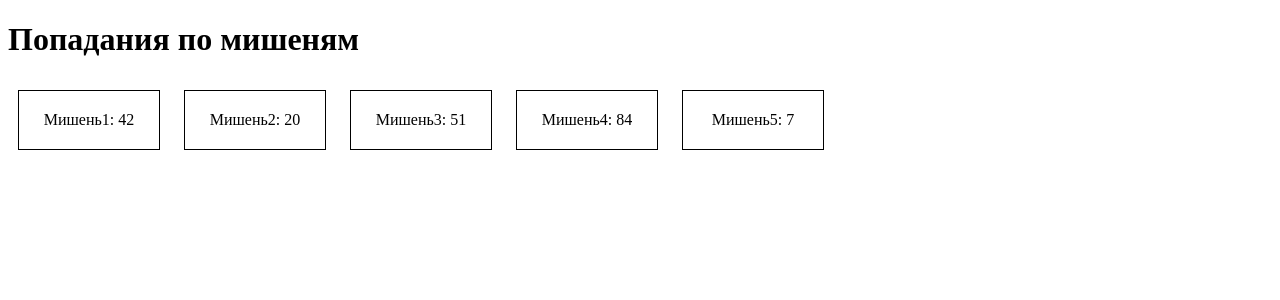
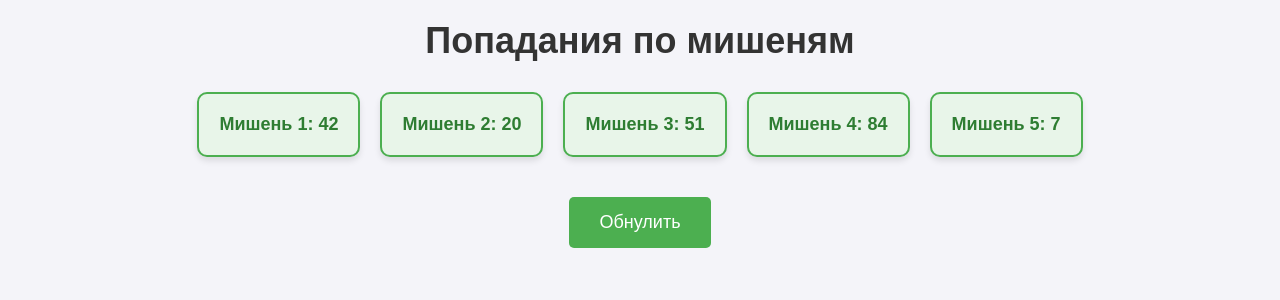
Before and after one commit to litovkaartem/arduino_to_orangepi, a Flask app: page / in a window 1280 px wide. Shown: the top 300 px of the page. Run offline with Flask 3, Linux system fonts and the light colour scheme.

Commit message:
modified:   app.py 	modified:   templates/index.html

```diff
--- a/app.py
+++ b/app.py
@@ -20,6 +20,10 @@ def random_values():
         "sen5": random.randint(1, 100),
     }
     return jsonify(values)
+#@app.route('/run-script')
+#def run_script():
+    # Кнопка обновить
+
 
 if __name__ == '__main__':
     app.run(host='0.0.0.0', port=5000, debug=True)
--- a/templates/index.html
+++ b/templates/index.html
@@ -5,36 +5,115 @@
     <meta name="viewport" content="width=device-width, initial-scale=1.0">
     <title>Orange Pi Sensors</title>
     <style>
+        /* Базовое оформление страницы */
+        body {
+            font-family: Arial, sans-serif;
+            margin: 0;
+            padding: 0;
+            display: flex;
+            flex-direction: column;
+            align-items: center;
+            background-color: #f4f4f9;
+        }
+
+        h1 {
+            margin: 20px 0;
+            font-size: 36px;
+            color: #333;
+        }
+
+        #sensors {
+            display: flex;
+            flex-wrap: wrap;
+            justify-content: center;
+        }
+
+        /* Оформление сенсоров */
         .sensor {
-            border: 1px solid black;
+            border: 2px solid #4caf50;
             margin: 10px;
             padding: 20px;
-            display: inline-block;
-            width: 100px;
+            border-radius: 10px;
+            background-color: #e8f5e9;
+            font-size: 18px;
+            font-weight: bold;
+            color: #2e7d32;
             text-align: center;
+            box-shadow: 0 4px 6px rgba(0, 0, 0, 0.1);
+            transition: transform 0.2s, box-shadow 0.2s;
+        }
+
+        .sensor:hover {
+            transform: scale(1.05);
+            box-shadow: 0 8px 12px rgba(0, 0, 0, 0.2);
+        }
+
+        /* Оформление кнопки */
+        .run-script-btn {
+            margin-top: 30px;
+            padding: 15px 30px;
+            font-size: 18px;
+            cursor: pointer;
+            background-color: #4caf50;
+            color: white;
+            border: none;
+            border-radius: 5px;
+            transition: background-color 0.3s ease, transform 0.2s ease;
+        }
+
+        .run-script-btn:hover {
+            background-color: #388e3c;
+            transform: scale(1.05);
+        }
+
+        .run-script-btn:active {
+            transform: scale(0.95);
+        }
+
+        /* Адаптивность */
+        @media (max-width: 768px) {
+            .sensor {
+                width: 80%;
+                margin: 10px 0;
+            }
         }
     </style>
 </head>
 <body>
     <h1>Попадания по мишеням</h1>
     <div id="sensors">
-        <div id="sen1" class="sensor">sen1: 0</div>
-        <div id="sen2" class="sensor">sen2: 0</div>
-        <div id="sen3" class="sensor">sen3: 0</div>
-        <div id="sen4" class="sensor">sen4: 0</div>
-        <div id="sen5" class="sensor">sen5: 0</div>
+        <div id="sen1" class="sensor">Мишень 1: 0</div>
+        <div id="sen2" class="sensor">Мишень 2: 0</div>
+        <div id="sen3" class="sensor">Мишень 3: 0</div>
+        <div id="sen4" class="sensor">Мишень 4: 0</div>
+        <div id="sen5" class="sensor">Мишень 5: 0</div>
     </div>
-
+    <!-- Кнопка для запуска Python-скрипта -->
+    <button class="run-script-btn" onclick="runPythonScript()">Обнулить</button>
     <script>
         function updateValues() {
             fetch('/random_values')
                 .then(response => response.json())
                 .then(data => {
-                    document.getElementById('sen1').innerText = `Мишень1: ${data.sen1}`;
-                    document.getElementById('sen2').innerText = `Мишень2: ${data.sen2}`;
-                    document.getElementById('sen3').innerText = `Мишень3: ${data.sen3}`;
-                    document.getElementById('sen4').innerText = `Мишень4: ${data.sen4}`;
-                    document.getElementById('sen5').innerText = `Мишень5: ${data.sen5}`;
+                    document.getElementById('sen1').innerText = `Мишень 1: ${data.sen1}`;
+                    document.getElementById('sen2').innerText = `Мишень 2: ${data.sen2}`;
+                    document.getElementById('sen3').innerText = `Мишень 3: ${data.sen3}`;
+                    document.getElementById('sen4').innerText = `Мишень 4: ${data.sen4}`;
+                    document.getElementById('sen5').innerText = `Мишень 5: ${data.sen5}`;
+                });
+        }
+
+        function runPythonScript() {
+            fetch('/run-script')  // Отправляем запрос на сервер
+                .then(response => {
+                    if (response.ok) {
+                        alert('Скрипт успешно выполнен!');
+                    } else {
+                        alert('Ошибка выполнения скрипта');
+                    }
+                })
+                .catch(error => {
+                    alert('Ошибка при подключении!');
                 });
         }
 
```
